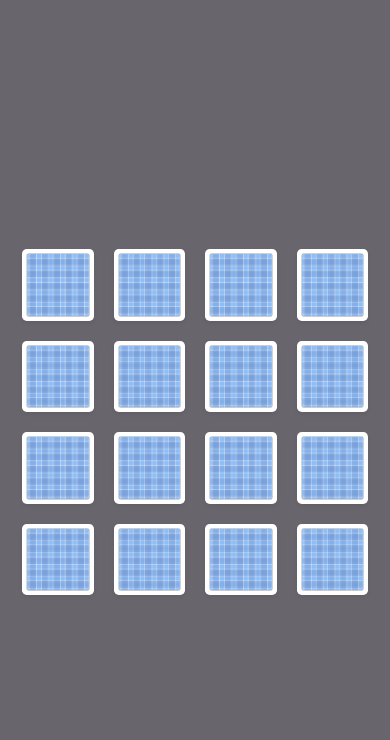
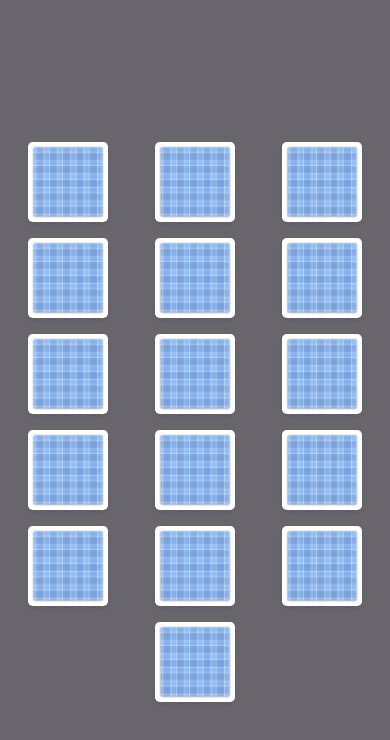
Before and after one commit to YoyoBL/Memory_Game_Cards, a plain HTML site: page index.html in a window 390 px wide. Both pictures are taken after a click on the button "Easy : 4X4". Drawn offline with nearby package versions, Linux system fonts and the light colour scheme.

Commit message:
improved mobile view

```diff
--- a/index.html
+++ b/index.html
@@ -24,9 +24,9 @@
       <title>Cards memory game</title>
    </head>
    <body class="center-all">
-      <div class="container mt-3 center-all">
+      <div class="container col-lg-8 mt-3 center-all">
          <!-- Cards -->
-         <div id="game-area" class="row mb-3 center-all"></div>
+         <div id="game-area" class="row mb-3 center-all g-3"></div>
 
          <!-- Difficulty level -->
          <div
@@ -37,19 +37,19 @@
                Difficulty level
             </h4>
             <button
-               onclick="handleDifficultyLevel('easy',4)"
+               onclick="handleDifficultyLevel('easy')"
                class="btn btn-info mb-2 w-50"
             >
                Easy : 4X4
             </button>
             <button
-               onclick="handleDifficultyLevel('medium',5)"
+               onclick="handleDifficultyLevel('medium')"
                class="btn btn-info mb-2 w-50"
             >
                Medium : 5X5
             </button>
             <button
-               onclick="handleDifficultyLevel('hard',6)"
+               onclick="handleDifficultyLevel('hard')"
                class="btn btn-info w-50"
             >
                Hard : 6X6
--- a/script1.js
+++ b/script1.js
@@ -87,7 +87,7 @@ const matchedCards = [];
 
 const difficultyLevels = {
    easy: 16,
-   medium: 25,
+   medium: 24,
    hard: 36,
 };
 
@@ -158,11 +158,11 @@ const $playArea = document.getElementById("game-area");
 const $difficultyLevels = document.querySelector(".difficulty-level");
 let $cards = "";
 
-function handleDifficultyLevel(key, num) {
+function handleDifficultyLevel(key) {
    $difficultyLevels.classList.add("d-none");
    chooseDifficulty(key);
 
-   renderGame(num);
+   renderGame(difficultyLevels[key]);
 }
 
 function renderCardToHtml(index) {
@@ -170,7 +170,6 @@ function renderCardToHtml(index) {
       return `
          <img
           src="./Cards/${activeCards[index].id}.jpg"
-                     alt=""
           class="rounded-3 shadow-sm"
                    />
         `;
@@ -179,24 +178,28 @@ function renderCardToHtml(index) {
        <img
           src="./Cards/Card_Back.jpg"
           alt="Back of cards"
-          class="rounded-3  shadow-sm"
+          class="rounded-3 shadow-sm"
        />
     </div>
  </div>
     `;
 }
 
-function renderGame(numOfRows) {
+function handleCardsSize(num) {
+   if (num === 16) {
+      return "col-sm-3";
+   }
+   return "col-sm-2";
+}
+
+function renderGame(numOfCards) {
    //    debugger;
    let html = "";
    let cardsCounter = 0;
-   for (let i = 0; i < numOfRows; i++) {
+
+   for (let k = 0; k < numOfCards; k++) {
       html += `
-      <div class="row">
-      `;
-      for (let k = 0; k < numOfRows; k++) {
-         html += `
-         <div class="col">
+         <div class="col ${handleCardsSize(numOfCards)} center-all">
          <div onclick="handleRenderFlipCard(${
             (activeCards, cardsCounter)
          })" class="game-card">
@@ -206,9 +209,8 @@ function renderGame(numOfRows) {
    html += `
       </div>
       </div>
-      </div>
       `;
-   }
+
    $playArea.innerHTML = html;
    $cards = document.querySelectorAll(".game-card");
 }
--- a/style.css
+++ b/style.css
@@ -5,21 +5,20 @@ body {
 }
 
 .game-card {
-   max-width: 200px;
-   max-height: 200px;
-   position: relative;
+   min-width: 80px;
+   max-width: 150px;
+}
+
+@media (max-width: 576px) {
+   .game-card {
+      max-width: 80px;
+   }
 }
 
 .game-card > img {
-   max-width: 100%;
-   max-height: 100%;
+   width: 100%;
+   height: 100%;
 }
-
-.game-card > img.card-picture {
-   position: absolute;
-   left: 0;
-}
-
 .difficulty-level {
    background-color: #ffffff;
 }
@@ -27,11 +26,10 @@ body {
 .row > .col {
    display: flex;
    justify-content: center;
-   padding: 10px;
 }
 
 .container {
-   max-width: 800px;
+   max-width: 1000px;
 }
 
 .center-all {
```
Lines whose indentation alone changed are shown as unchanged.
